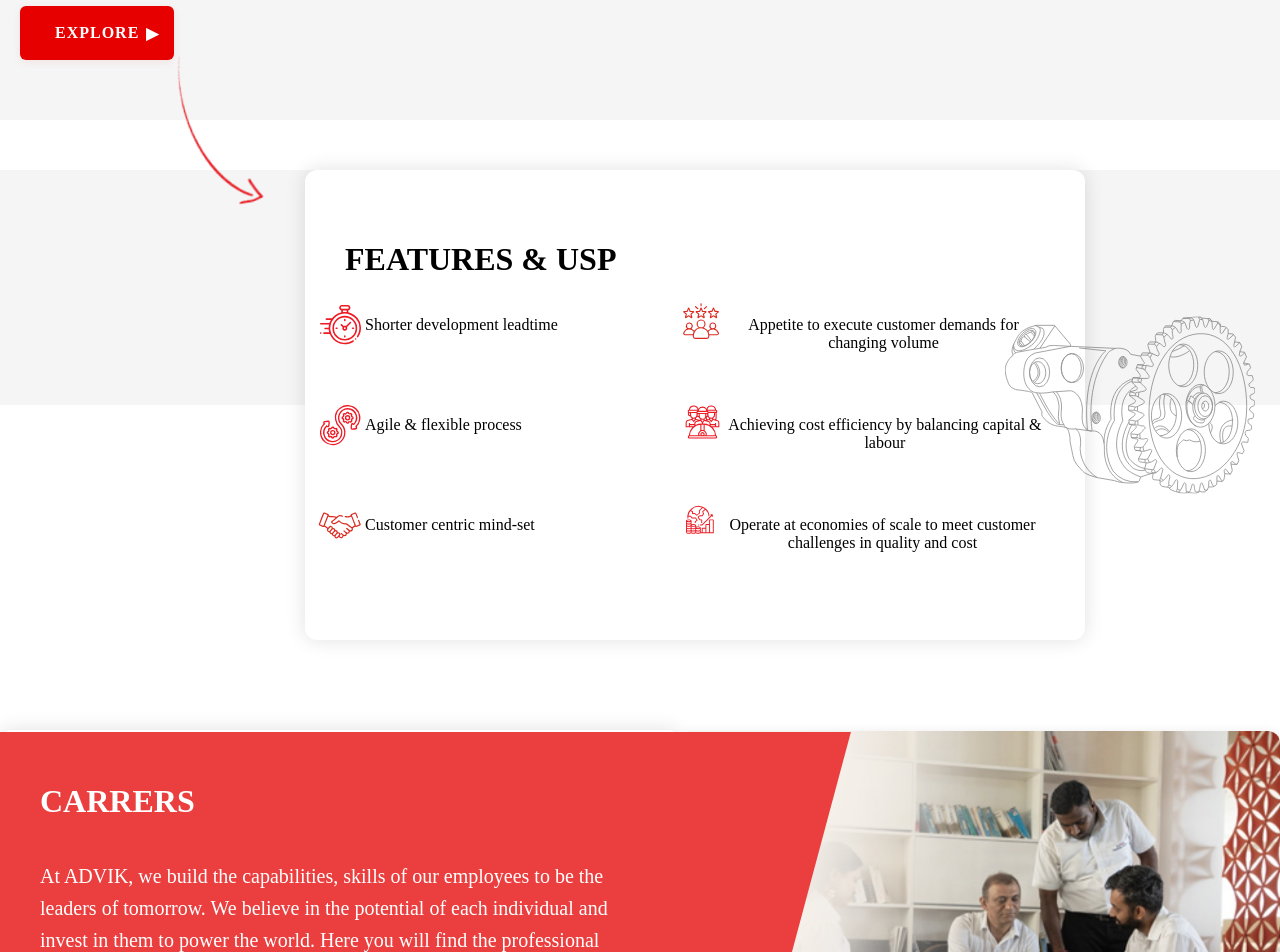
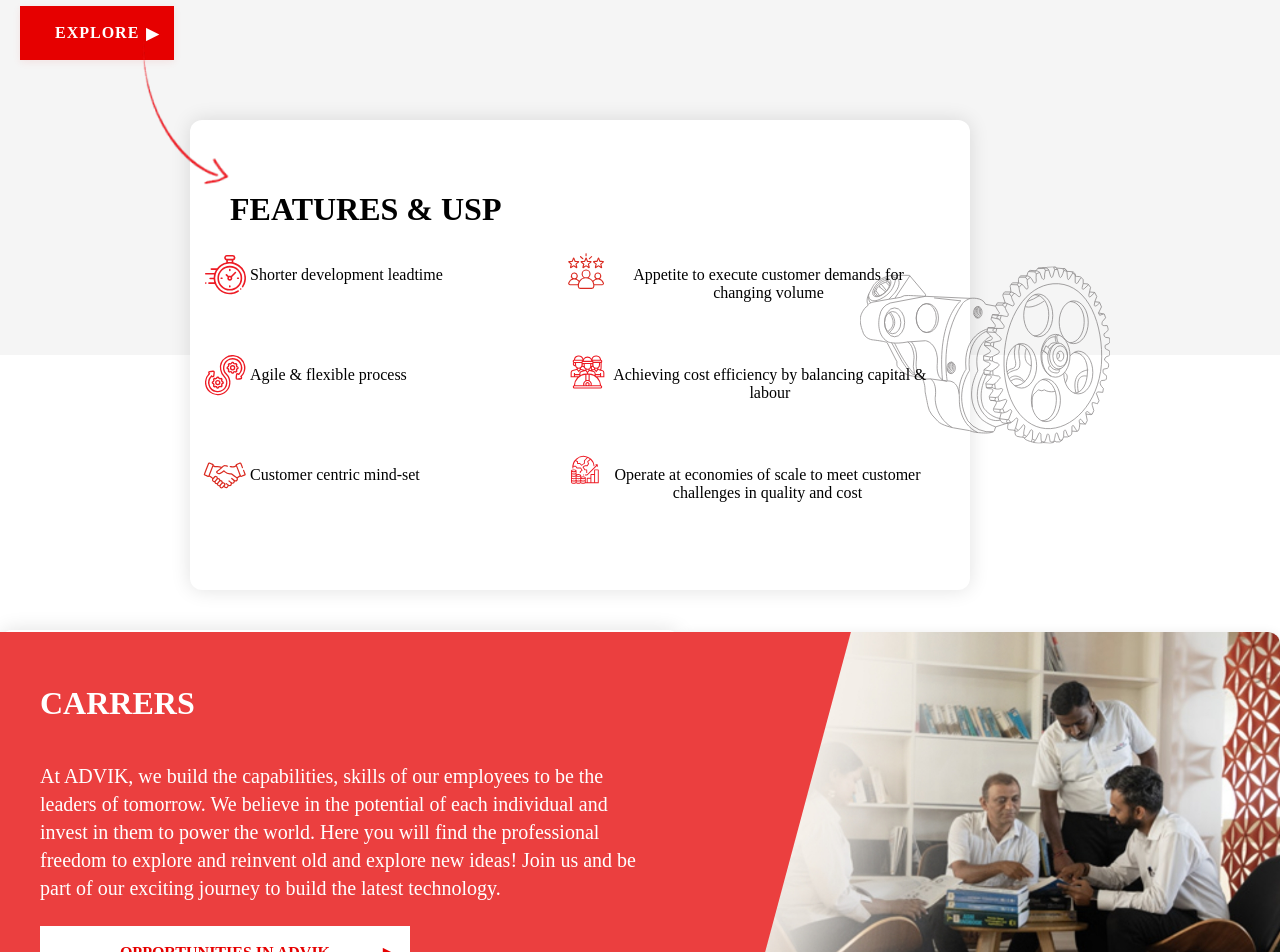
Before and after one commit to w3-80717/aSquareRealtorsAssignment, a React (Create React App) app in the folder frontend/: page / in a window 1280 px wide. Shown: the part 1440-2392 px from the top of the page. Built offline with nearby package versions, Linux system fonts and the light colour scheme.

Commit message:
CSS Changes UI setting

```diff
--- a/frontend/src/Component/About.css
+++ b/frontend/src/Component/About.css
@@ -106,8 +106,8 @@ hr{
     display: flex;
     align-items: center;
     justify-content: center;
+    margin-left: -150px;
 
-    margin: 50px 0;
 
     background: linear-gradient(to bottom, #f5f5f5 50%, #fff 50% );
 
@@ -120,7 +120,8 @@ hr{
 .side-img {
     width: 90px;
     height: auto;
-
+   z-index: 2;
+   margin-bottom: -60px;
 }
 
 .left-img {
@@ -156,11 +157,12 @@ hr{
     box-shadow: 0px 0px 20px 0px rgba(0,0,0,0.12);
     padding: 50px 40px 40px 40px;
     border-radius: 12px;
-    min-width: 350px;
+    min-width: 300px;
     max-width: 700px;
     margin: 0 20px;
      position: relative;
     overflow: visible; /* allow image to overflow */
+    margin-left: -60px;
 }
 .main-features h1{
     display: flex;
@@ -170,7 +172,7 @@ hr{
 .usp-overlap-img {
     position: absolute;
     top: 50%;
-    right: -170px; /* negative value to push half outside */
+    right: -140px; /* negative value to push half outside */
     transform: translateY(-50%);
     width: 250px; /* adjust as needed */
     height: 550px;
--- a/frontend/src/Component/Careers.css
+++ b/frontend/src/Component/Careers.css
@@ -10,7 +10,7 @@
     height: 100%;
     width: 100%;
 
-     top: 0;
+    top: 0;
     bottom: 100%;
 
 
@@ -23,7 +23,7 @@
     padding: 32px 40px;
 
     border-radius: 12px;
-    box-shadow: 0px 0px 20px 0px rgba(0,0,0,0.12);
+    box-shadow: 0px 0px 20px 0px rgba(0, 0, 0, 0.12);
     text-align: left;
     display: flex;
     flex-direction: column;
@@ -39,10 +39,11 @@
 
 .left p {
     font-size: 20px;
-    line-height: 1.6;
+    line-height: 1.4;
     margin-bottom: 24px;
     color: #fff;
 }
+
 .left button {
     font-size: 1.1rem;
     padding: 12px 32px;
@@ -54,12 +55,13 @@
     cursor: pointer;
 
 }
+
 .right img {
     max-width: 350px;
     width: 100%;
     height: auto;
     border-radius: 12px;
-    box-shadow: 0 2px 12px rgba(0,0,0,0.10);
+    box-shadow: 0 2px 12px rgba(0, 0, 0, 0.10);
 }
 
 @media (max-width: 900px) {
@@ -68,14 +70,18 @@
         gap: 24px;
         padding: 20px 0;
     }
-    .left, .right {
+
+    .left,
+    .right {
         max-width: 100%;
         padding: 20px;
     }
+
     .right img {
         max-width: 100%;
     }
 }
+
 /* --- The Final, Correctly Animated Button --- */
 .explore-buttons {
     display: inline-flex;
@@ -121,9 +127,11 @@
 .explore-buttons:hover .explore-text {
     transform: translateX(15px);
 }
+
 .explore-buttons:hover::before {
     transform: translateY(-50%) translateX(0);
 }
+
 .explore-buttons:hover::after {
     transform: translateY(-50%) translateX(300%);
 }
@@ -137,10 +145,12 @@
     display: flex;
     justify-content: flex-end;
 }
-.career-container .left *{
+
+.career-container .left * {
 
     z-index: 2;
 }
+
 .career-container .left {
     flex: 1;
     max-width: 600px;
@@ -149,9 +159,9 @@
 
 .career-container .left::after {
     content: "";
-    background-color:#eb3f3f;
+    background-color: #eb3f3f;
     transform: skew(-15deg, 0);
-    height:380px;
+    height: 380px;
     opacity: 1;
     position: absolute;
     width: 900px;
@@ -167,9 +177,9 @@
 
 .career-container .right img {
     max-width: 100%;
-    height: auto;
+    height: 380px;
     border-radius: 12px;
-    box-shadow: 0 2px 12px rgba(0,0,0,0.10);
+    box-shadow: 0 2px 12px rgba(0, 0, 0, 0.10);
 }
 
 @media (max-width: 900px) {
@@ -178,6 +188,7 @@
         gap: 24px;
         padding: 20px 0;
     }
+
     .career-container .right,
     .career-container .left {
         max-width: 100%;
--- a/frontend/src/Component/Footer.css
+++ b/frontend/src/Component/Footer.css
@@ -13,7 +13,6 @@
     gap: 40px;
     max-width: 1400px;
     margin: 0 auto;
-    padding: 0 28px;
 }
 
 .footer-sub {
@@ -59,7 +58,7 @@
 .footer-addresses {
     display: flex;
     flex-direction: row;
-    gap: 32px;
+    justify-content: space-around;
 
 }
 
--- a/frontend/src/Component/Newsroom.css
+++ b/frontend/src/Component/Newsroom.css
@@ -21,7 +21,6 @@
     background: #e60000;
     color: #fff;
     border: none;
-    border-radius: 6px;
     font-size: 1.2rem;
     font-weight: 700;
     padding: 12px 40px;
@@ -32,10 +31,6 @@
     outline: none;
 }
 
-.explore-button:hover {
-    background: #b30000;
-    transform: translateY(-2px) scale(1.03);
-}
 
 .card-container {
     display: flex;
@@ -56,7 +51,7 @@
 }
 
 .sub-card img {
-    width: 384px;
+    width: 350px;
     height: 271px;
     object-fit: cover;
 
```
